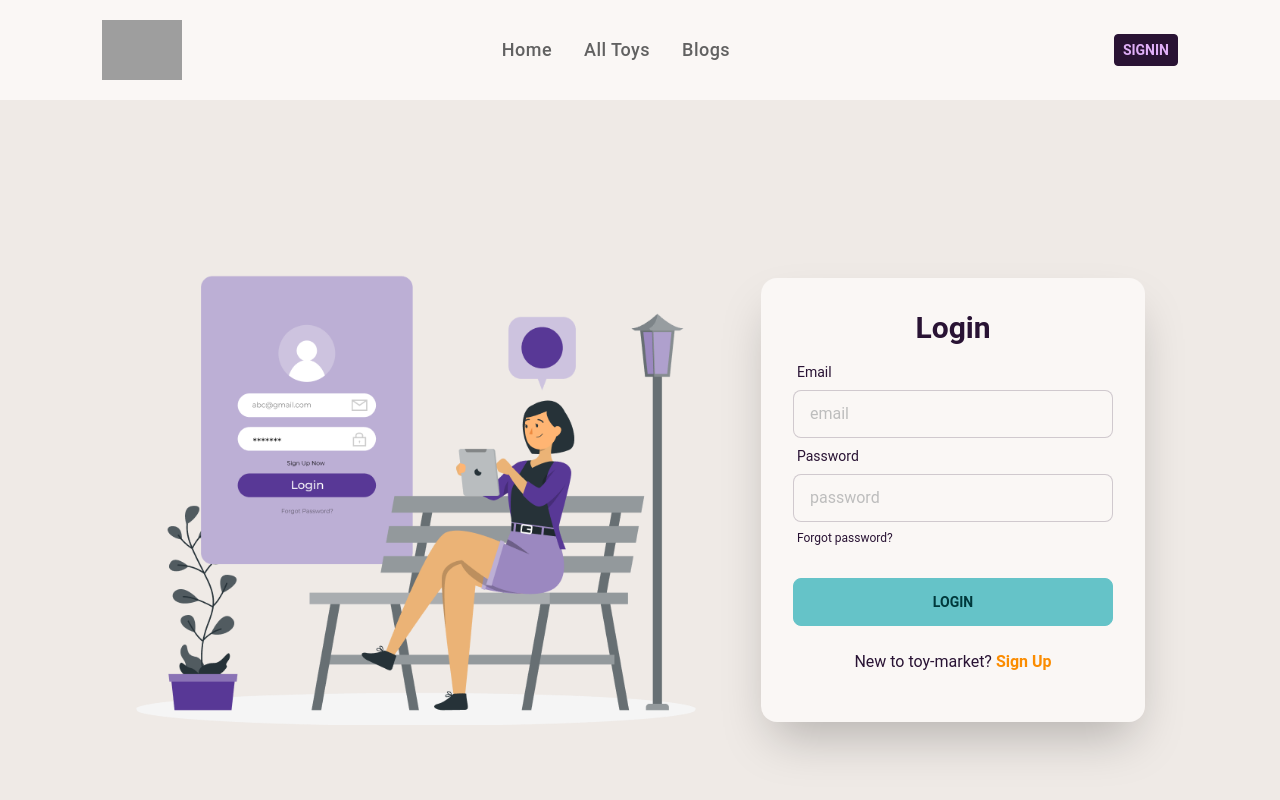
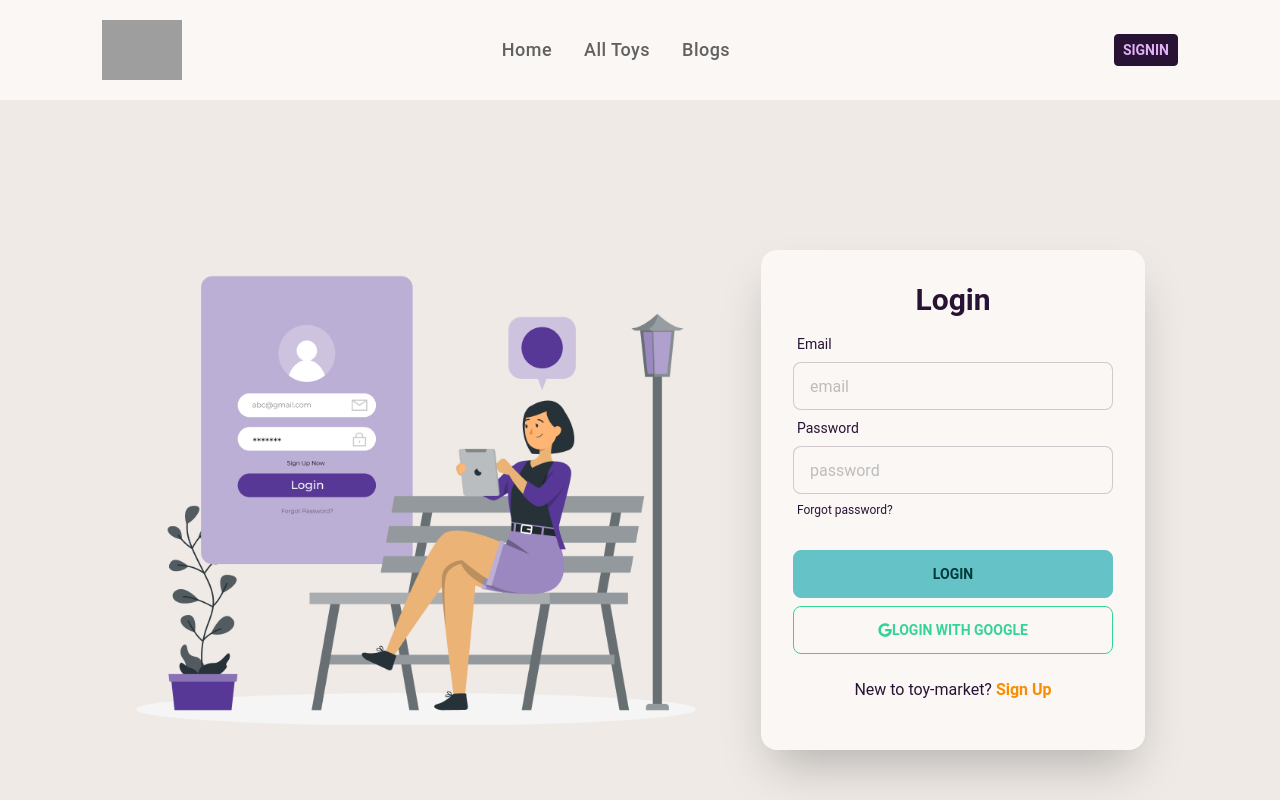
Before and after one commit to developerMasum/Car-toy-world, a React (Vite) app: page /login in a window 1280 px wide. Shown: the top 800 px of the page. Built offline with nearby package versions, Linux system fonts and the light colour scheme; no server answers; grey boxes are pictures that could not be loaded.

Commit message:
all done

```diff
--- a/src/components/Pages/Login/Login.jsx
+++ b/src/components/Pages/Login/Login.jsx
@@ -1,20 +1,21 @@
 import React, { useContext, useState } from "react";
-import img from '../../../assets/Signup1.png'
+import img from "../../../assets/Signup1.png";
 // import img from "../../assets/images/login/login.svg";
 import { Link, useLocation, useNavigate } from "react-router-dom";
 import { AuthContext } from "../../Providers/AuthProvider";
 import useTitle from "../../Hooks/titleHooks";
+import {  FaGoogle } from "react-icons/fa";
 // import { AuthContext } from "../Auth/AuthProvider";
 // import { AuthContext } from "../../components/Providers/AuthProvider";
 
 const Login = () => {
-  const { logIn } = useContext(AuthContext);
+  const { logIn,googlePopUp } = useContext(AuthContext);
   const location = useLocation();
   const navigate = useNavigate();
   const [error, setError] = useState();
-useTitle('Login')
+  useTitle("Login");
 
-  const from = location.state?.from?.pathname || '/';
+  const from = location.state?.from?.pathname || "/";
   // const navigate = useNavigate();
   const handleLogin = (event) => {
     event.preventDefault();
@@ -23,53 +24,96 @@ useTitle('Login')
     const password = form.password.value;
     console.log(email, password);
 
-    logIn(email,password)
-    .then(users=> {
+    logIn(email, password)
+      .then((users) => {
         const loggedUser = users.user;
         console.log(loggedUser);
-        navigate(from, { replace: true })
+        navigate(from, { replace: true });
       })
-    .catch(error=>{
+      .catch((error) => {
         setError(error.message);
+      });
+  };
+
+ //  pop up
+ const handlePopUp = () => {
+    googlePopUp()
+      .then((result) => {
+        const loggedUser = result.user;
+        setSuccess('Welcome,successfully logged in');
+        console.log(loggedUser);
+
+        navigate(from,{replace:true})
+
       })
-
-
+      .catch((error) => {
+       setError(error.message);
+      });
   };
   return (
     <div className="hero min-h-screen bg-base-200">
       <div className="hero-content flex-col lg:flex-row">
         <div className="w-1/2 mr-12">
-            <img className='rounded-3xl' src={img} alt="" />
+          <img className="rounded-3xl" src={img} alt="" />
         </div>
         <div className="card flex-shrink-0 w-full max-w-sm shadow-2xl bg-base-100">
           <div className="card-body">
             <h1 className="text-3xl text-center font-bold">Login</h1>
-                <form  onSubmit={handleLogin} >
+            <form onSubmit={handleLogin}>
               <div className="form-control">
                 <label className="label">
                   <span className="label-text">Email</span>
                 </label>
-                        <input type="text" name='email' placeholder="email" className="input input-bordered" />
+                <input
+                  type="text"
+                  name="email"
+                  placeholder="email"
+                  className="input input-bordered"
+                />
               </div>
               <div className="form-control">
                 <label className="label">
                   <span className="label-text">Password</span>
                 </label>
-                        <input type="password" name='password' placeholder="password" className="input input-bordered" />
+                <input
+                  type="password"
+                  name="password"
+                  placeholder="password"
+                  className="input input-bordered"
+                />
                 <label className="label">
-                            <a href="#" className="label-text-alt link link-hover">Forgot password?</a>
+                  <a href="#" className="label-text-alt link link-hover">
+                    Forgot password?
+                  </a>
                 </label>
               </div>
               <div className="form-control mt-6">
-                        <input className="btn btn-primary" type="submit" value="Login" />
+                <input
+                  className="btn btn-primary"
+                  type="submit"
+                  value="Login"
+                />
               </div>
 
               <p className="text-red-600">
                 <small> {error}</small>
               </p>
+            </form>
 
-                </form>
-                <p className='my-4 text-center'>New to toy-market? <Link className='text-orange-600 font-bold' to="/register">Sign Up</Link> </p>
+            <button
+              onClick={handlePopUp}
+              className="btn btn-outline btn-success"
+            >
+              {" "}
+              <FaGoogle /> Login with Google
+            </button>
+
+            <p className="my-4 text-center">
+              New to toy-market?{" "}
+              <Link className="text-orange-600 font-bold" to="/register">
+                Sign Up
+              </Link>{" "}
+            </p>
             {/* <SocialLogin></SocialLogin> */}
           </div>
         </div>
--- a/src/components/Providers/AuthProvider.jsx
+++ b/src/components/Providers/AuthProvider.jsx
@@ -1,6 +1,8 @@
 import React, { createContext, useEffect, useState } from 'react';
-import { createUserWithEmailAndPassword, getAuth, onAuthStateChanged, signInWithEmailAndPassword, signOut } from "firebase/auth";
+import { GoogleAuthProvider, createUserWithEmailAndPassword, getAuth, onAuthStateChanged, signInWithEmailAndPassword, signInWithPopup, signOut } from "firebase/auth";
 import app from '../firebase/firebase.config';
+
+
 
 
 export  const AuthContext = createContext()
@@ -9,6 +11,8 @@ const auth = getAuth(app);
 const AuthProvider = ({children}) => {
     const [user,setUser] = useState(null);
     const [loading,setLoading] = useState(true);
+    const provider = new GoogleAuthProvider();
+
 
 
 
@@ -26,6 +30,12 @@ const AuthProvider = ({children}) => {
         setLoading(true);
         return signOut(auth)
     };
+
+    const googlePopUp = () => {
+        setLoading(true)
+        return signInWithPopup(auth, provider);
+      };
+
 
     const updateUrl = ()=>{
 
@@ -56,6 +66,7 @@ const AuthInfo = {
     logIn,
     logOut,
     updateUrl,
+    googlePopUp,
 
 
 
--- a/src/components/Shared/Navbar.jsx
+++ b/src/components/Shared/Navbar.jsx
@@ -6,6 +6,7 @@ import { AuthContext } from "../Providers/AuthProvider";
 
 const Navbar = () => {
   const { user, logOut, updateUrl } = useContext(AuthContext);
+  console.log(updateUrl.photoURL);
   const [isMenuOpen, setIsMenuOpen] = useState(false);
   const handleLogOut = () => {
     logOut()
@@ -85,12 +86,12 @@ const Navbar = () => {
             </button>
             <div className="relative inline-block group">
               <img
-                src="https://lh3.googleusercontent.com/a/AGNmyxYoZpZr3z629at42vhbr5aWTk9mhTWhyajofPABXQ=s96-c"
+                src={user?.photoURL?user?.photoURL:'https://lh3.googleusercontent.com/a/AGNmyxYoZpZr3z629at42vhbr5aWTk9mhTWhyajofPABXQ=s96-c'}
                 alt="User Picture"
                 className="w-12 h-12 rounded-full"
               />
               <div className="opacity-0 bg-white p-2 rounded-md shadow-md absolute bottom-0 left-0 group-hover:opacity-100">
-                <span className="text-gray-800">Mr..</span>
+                <span className="text-gray-800">{user?.displayName?user?.displayName:'No Name'}</span>
               </div>
             </div>
           </>
```
Lines whose indentation alone changed are shown as unchanged.
